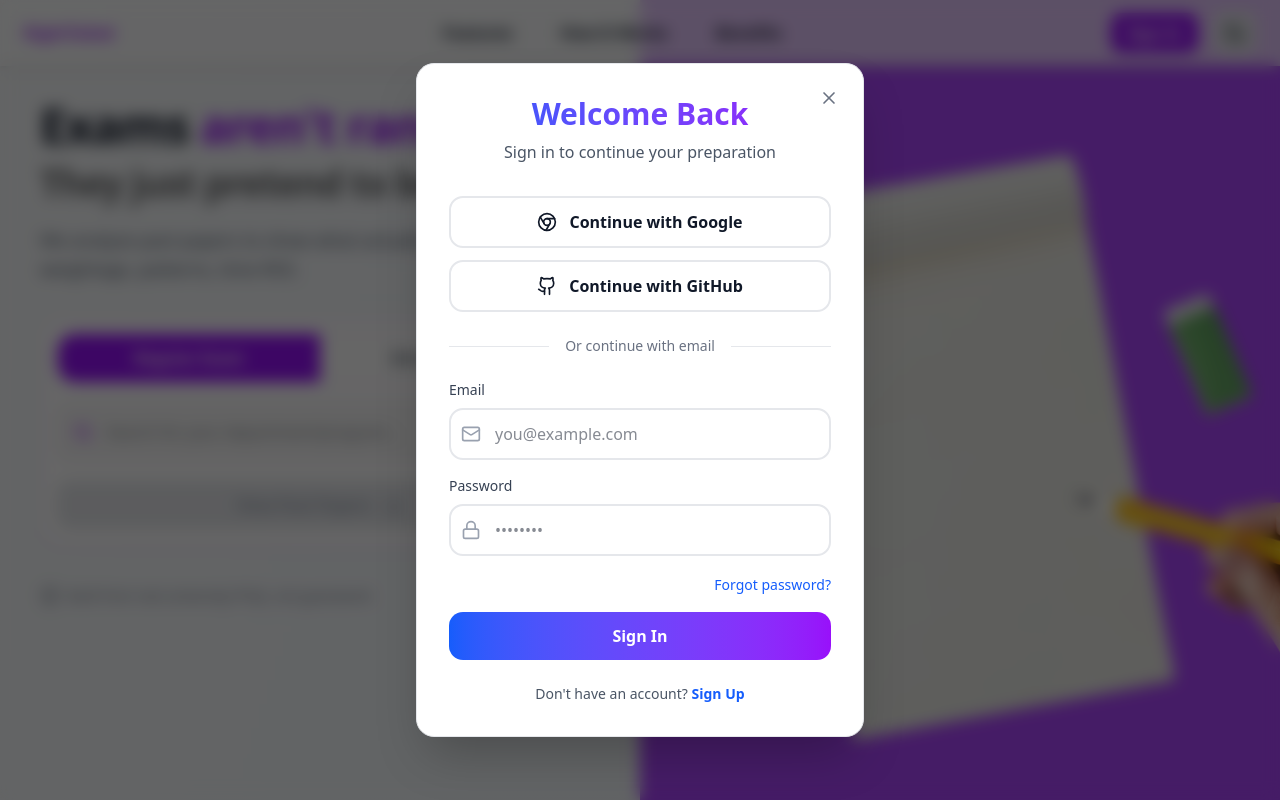
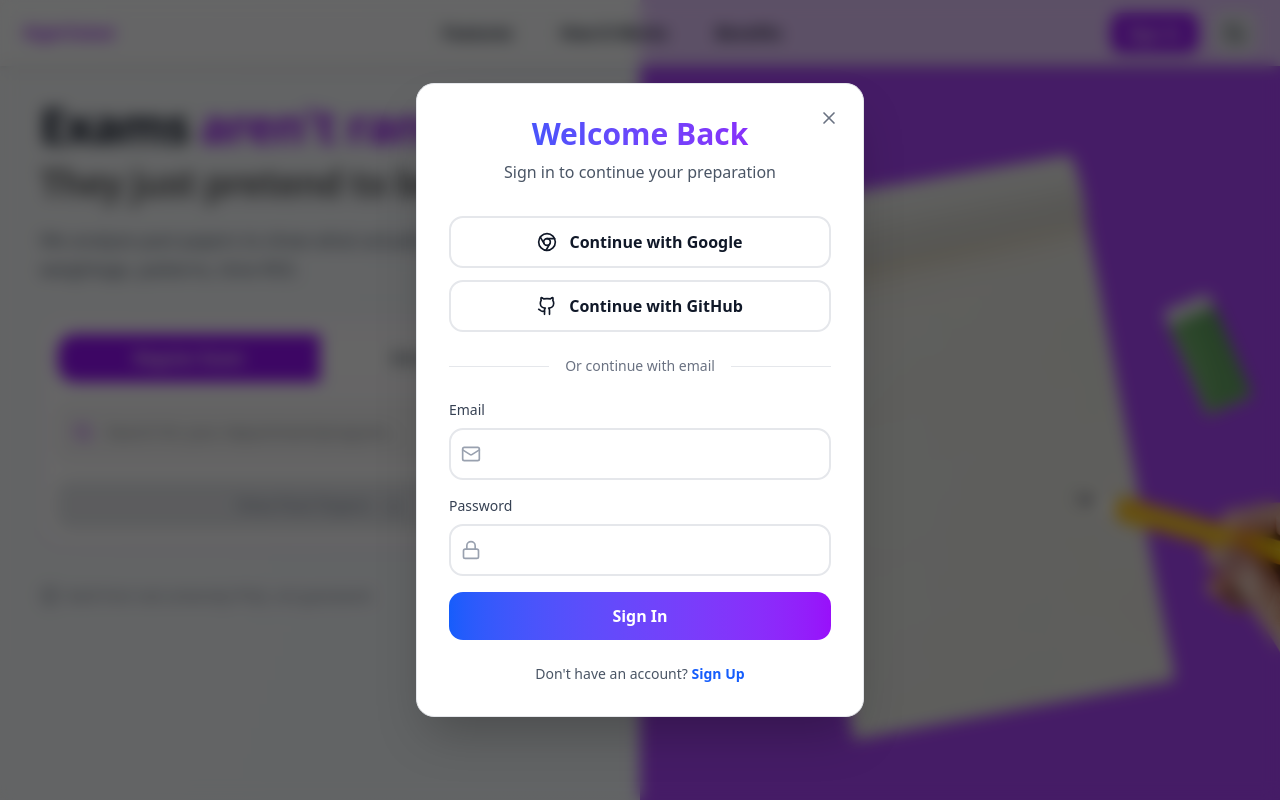
Before and after one commit to poran-dip/right-tailed, a Next.js app: page / in a window 1280 px wide. Both pictures are taken after a click on the button "Sign In". Shown: the top 800 px of the page. Built offline with nearby package versions, Linux system fonts and the light colour scheme.

Commit message:
small changes

```diff
--- a/src/components/landing-page/ExamSelector.tsx
+++ b/src/components/landing-page/ExamSelector.tsx
@@ -57,7 +57,6 @@ const ExamSelector = forwardRef<ExamSelectorHandle>((_, ref) => {
     <div className="w-full max-w-4xl mx-auto">
       <div className="bg-white dark:bg-gray-800 border border-purple-200 dark:border-purple-900/30 rounded-3xl p-4 shadow-sm shadow-purple-600/10">
 
-        {/* Toggle */}
         <div className="flex mb-5 rounded-2xl border border-purple-200 dark:border-gray-700 overflow-hidden">
           {(['regular', 'entrance'] as const).map(type => (
             <button
@@ -78,7 +77,6 @@ const ExamSelector = forwardRef<ExamSelectorHandle>((_, ref) => {
           ))}
         </div>
 
-        {/* Focus hint */}
         {showFocusIndicator && (
           <div className="hidden lg:block fixed top-28 left-1/2 -translate-x-1/2 z-50">
             <div className="relative bg-purple-600 rounded-2xl px-4 py-3 shadow-2xl animate-in fade-in slide-in-from-top-5 duration-500">
@@ -105,7 +103,6 @@ const ExamSelector = forwardRef<ExamSelectorHandle>((_, ref) => {
           </div>
         )}
 
-        {/* Search */}
         <div className="relative mb-5">
           <Search className="absolute left-4 top-1/2 -translate-y-1/2 w-5 h-5 text-purple-600" />
           <input
@@ -156,7 +153,6 @@ const ExamSelector = forwardRef<ExamSelectorHandle>((_, ref) => {
           )}
         </div>
 
-        {/* CTA */}
         <button
           onClick={handleProceed}
           disabled={!canProceed}
--- a/src/components/landing-page/SignInDialog.tsx
+++ b/src/components/landing-page/SignInDialog.tsx
@@ -1,6 +1,6 @@
-'use client'
+'use client';
 
-import { useState } from 'react';
+import { useState, useEffect } from 'react';
 import { X, Mail, Lock, Github, Chrome } from 'lucide-react';
 
 interface SignInDialogProps {
@@ -11,6 +11,15 @@ const SignInDialog = ({ onClose }: SignInDialogProps) => {
   const [email, setEmail] = useState('');
   const [password, setPassword] = useState('');
   const [isSignUp, setIsSignUp] = useState(false);
+
+  useEffect(() => {
+    const originalOverflow = document.body.style.overflow;
+    document.body.style.overflow = 'hidden';
+
+    return () => {
+      document.body.style.overflow = originalOverflow;
+    };
+  }, []);
 
   return (
     <div className="fixed inset-0 z-50 flex items-center justify-center p-4">
@@ -24,7 +33,7 @@ const SignInDialog = ({ onClose }: SignInDialogProps) => {
           onClick={onClose}
           className="absolute top-4 right-4 p-2 rounded-lg hover:bg-gray-100 dark:hover:bg-gray-800 transition-colors z-10"
         >
-          <X className="w-5 h-5 text-gray-500 dark:text-gray-400" />
+          <X className="w-5 h-5 text-gray-500 dark:text-gray-400 cursor-pointer" />
         </button>
 
         <div className="p-8">
@@ -33,10 +42,13 @@ const SignInDialog = ({ onClose }: SignInDialogProps) => {
               {isSignUp ? 'Create Account' : 'Welcome Back'}
             </h2>
             <p className="text-gray-600 dark:text-gray-400">
-              {isSignUp ? 'Start your journey to exam success' : 'Sign in to continue your preparation'}
+              {isSignUp
+                ? 'Start your journey to exam success'
+                : 'Sign in to continue your preparation'}
             </p>
           </div>
 
+          {/* OAuth buttons */}
           <div className="space-y-3 mb-6">
             <button className="w-full flex items-center justify-center gap-3 px-4 py-3 border-2 border-gray-200 dark:border-gray-700 rounded-xl hover:bg-gray-50 dark:hover:bg-gray-800 transition-all font-semibold">
               <Chrome className="w-5 h-5" />
@@ -48,15 +60,19 @@ const SignInDialog = ({ onClose }: SignInDialogProps) => {
             </button>
           </div>
 
+          {/* Divider */}
           <div className="relative my-6">
             <div className="absolute inset-0 flex items-center">
               <div className="w-full border-t border-gray-200 dark:border-gray-700" />
             </div>
             <div className="relative flex justify-center text-sm">
-              <span className="px-4 bg-white dark:bg-gray-900 text-gray-500">Or continue with email</span>
+              <span className="px-4 bg-white dark:bg-gray-900 text-gray-500">
+                Or continue with email
+              </span>
             </div>
           </div>
 
+          {/* Form */}
           <div className="space-y-4">
             <div>
               <label className="block text-sm font-medium mb-2 text-gray-700 dark:text-gray-300">
@@ -67,9 +83,8 @@ const SignInDialog = ({ onClose }: SignInDialogProps) => {
                 <input
                   type="email"
                   value={email}
-                  onChange={(e) => setEmail(e.target.value)}
-                  placeholder="you@example.com"
-                  className="w-full pl-11 pr-4 py-3 border-2 border-gray-200 dark:border-gray-700 rounded-xl bg-white dark:bg-gray-800 focus:border-blue-500 dark:focus:border-blue-500 focus:outline-none transition-colors"
+                  onChange={e => setEmail(e.target.value)}
+                  className="w-full pl-11 pr-4 py-3 border-2 border-gray-200 dark:border-gray-700 rounded-xl bg-white dark:bg-gray-800 focus:border-blue-500 focus:outline-none transition-colors"
                 />
               </div>
             </div>
@@ -83,25 +98,13 @@ const SignInDialog = ({ onClose }: SignInDialogProps) => {
                 <input
                   type="password"
                   value={password}
-                  onChange={(e) => setPassword(e.target.value)}
-                  placeholder="••••••••"
-                  className="w-full pl-11 pr-4 py-3 border-2 border-gray-200 dark:border-gray-700 rounded-xl bg-white dark:bg-gray-800 focus:border-blue-500 dark:focus:border-blue-500 focus:outline-none transition-colors"
+                  onChange={e => setPassword(e.target.value)}
+                  className="w-full pl-11 pr-4 py-3 border-2 border-gray-200 dark:border-gray-700 rounded-xl bg-white dark:bg-gray-800 focus:border-blue-500 focus:outline-none transition-colors"
                 />
               </div>
             </div>
 
-            {!isSignUp && (
-              <div className="text-right">
-                <button type="button" className="text-sm text-blue-600 dark:text-blue-400 hover:underline">
-                  Forgot password?
-                </button>
-              </div>
-            )}
-
-            <button
-              onClick={() => {/* Handle sign in/up */}}
-              className="w-full py-3 bg-linear-to-r from-blue-600 to-purple-600 text-white rounded-xl font-bold hover:shadow-lg hover:scale-105 transition-all"
-            >
+            <button className="w-full py-3 bg-linear-to-r from-blue-600 to-purple-600 text-white rounded-xl font-bold hover:shadow-lg hover:scale-105 transition-all">
               {isSignUp ? 'Create Account' : 'Sign In'}
             </button>
           </div>
```
